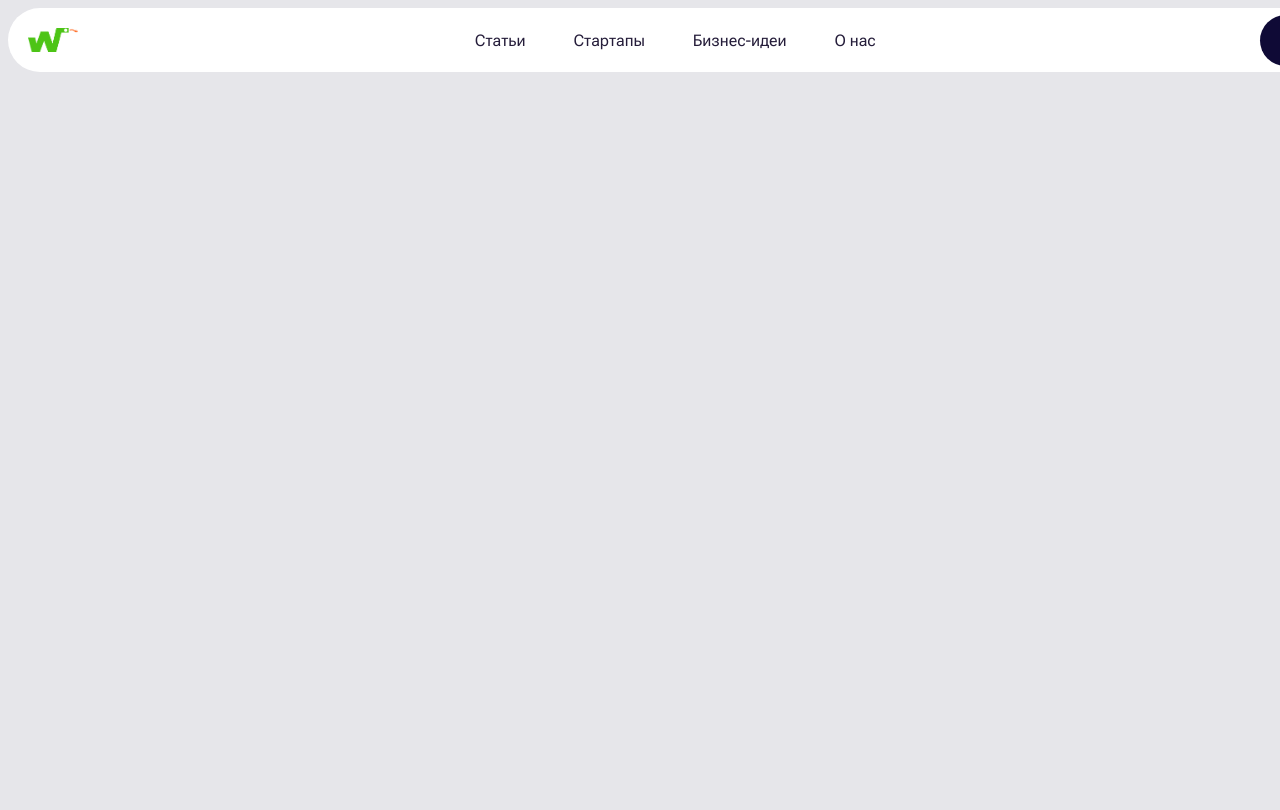
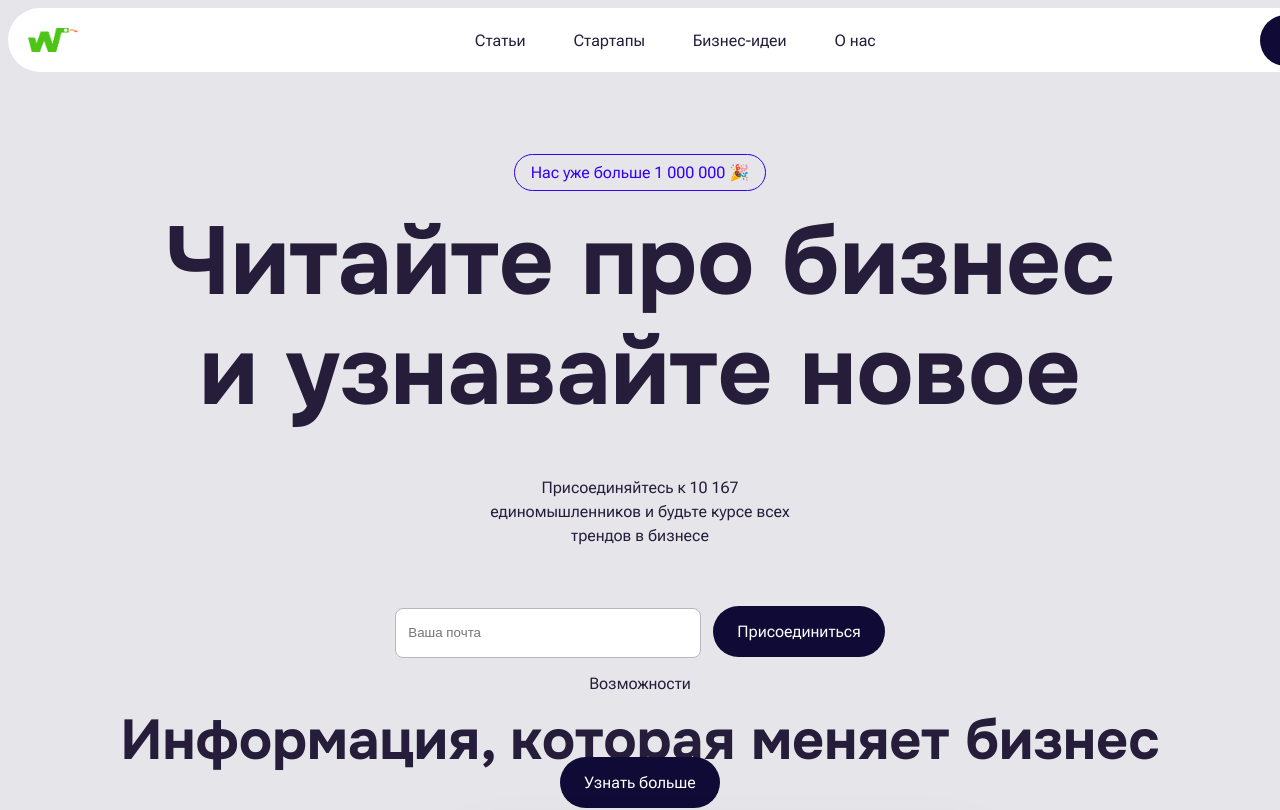
Before and after one commit to iamboisov/wissly, a React (Vite) app: page / in a window 1280 px wide. Shown: the top 810 px of the page. Built offline with nearby package versions, Linux system fonts and the light colour scheme.

Commit message:
added some elements

```diff
--- a/src/Home.css
+++ b/src/Home.css
@@ -3,7 +3,52 @@ body {
 }
 
 .divider {
-    margin-bottom: 200px;
+    margin-bottom: 120px;
     width: 100%;
     height: 10px;
 }
+
+.main-header {
+    width: 100%;
+    display: flex;
+    flex-direction: column;
+    align-items: center;
+}
+
+.main-header-content {
+    max-width: 1000px;
+    display: flex;
+    flex-direction: column;
+    align-items: center;
+}
+
+.main-badge {
+    padding: 8px 16px;
+    border: 1px solid var(--blue-100);
+    border-radius: 64px;
+    color: var(--blue-100);
+}
+
+.main-header-content > h1 {
+    font-size: 96px;
+}
+
+.main-header-text {
+    max-width: 350px;
+    line-height: 1.5;
+    margin: 48px 0 60px;
+
+}
+
+.main-form-input {
+    width: 280px;
+    height: 24px;
+    padding: 12px;
+    border-radius: 8px;
+    margin-right: 12px;
+    border: 1px solid var(--gray-100)
+}
+
+.main-form-input:focus {
+    border: var(--main-primary-100);
+}
--- a/src/Home.jsx
+++ b/src/Home.jsx
@@ -1,11 +1,39 @@
 import Navigation from './Components/Navigation'
 import ArticleCard from './Components/ArticleCard'
+import Button from './Components/Button'
+import card_1_img from './assets/main-card-1-img.svg'
 
 export default function Home() {
     return (
         <>
         <Navigation />
         <div className="divider"></div>
+        <div className="main-header">
+            <div className="main-header-content">
+                <p className='main-badge'>Нас уже больше 1 000 000 🎉</p>
+                <h1>Читайте про бизнес и узнавайте новое</h1>
+                <p className='main-header-text'>Присоединяйтесь к 10 167 единомышленников и будьте курсе всех трендов в бизнесе</p>
+            </div>
+        </div>
+        <div className="main-form">
+            <input className='main-form-input' type="email" placeholder='Ваша почта'/>
+            <Button title="Присоединиться" />
+        </div>
+
+        {/* Card */}
+        <div className="main-card-1">
+            <div className="main-card-1-text">
+                <p>Возможности</p>
+                <h2>Информация, которая меняет бизнес</h2>
+                <Button title="Узнать больше"/>
+            </div>
+
+            <div className="main-card-1-img">
+                <img src={card_1_img} alt="" />
+            </div>
+        </div>
+
+
 
         </>
     )
```
Also changed, not shown: src/assets/main-card-1-img.svg (added).
